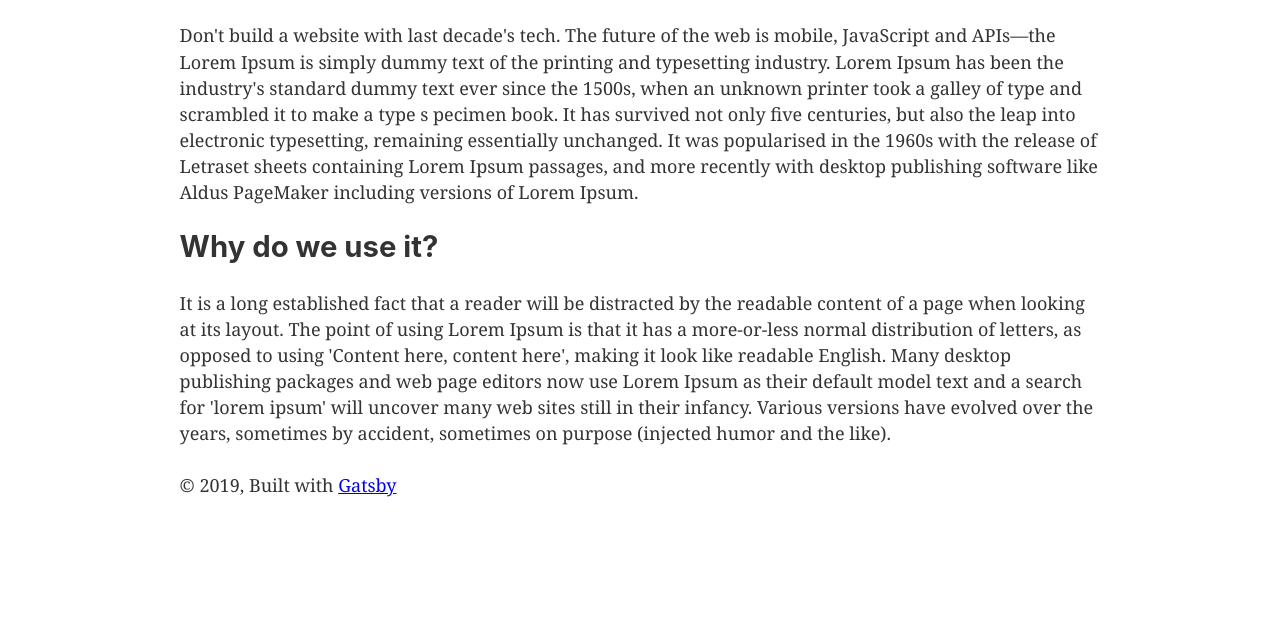
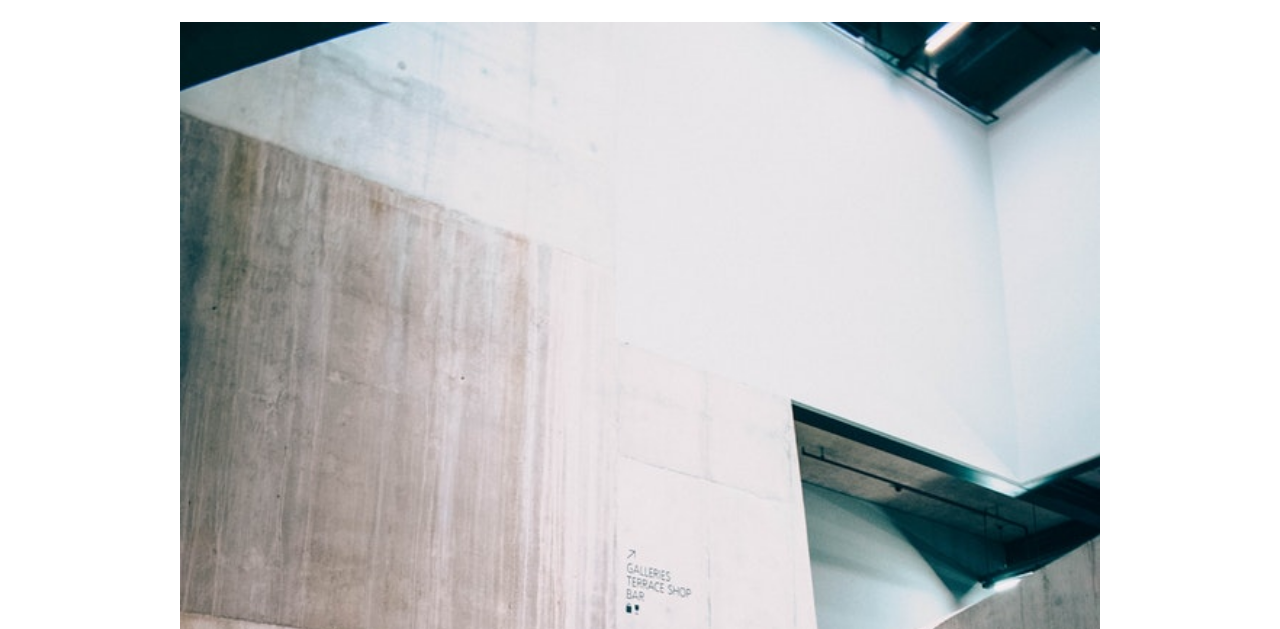
Before and after one commit to dreamsandcode/dreamsandcode.com, a Gatsby site: page /my-firstpost in a window 1280 px wide. Shown: the part 171-800 px from the top of the page. Built offline with nearby package versions, Linux system fonts and the light colour scheme; Gatsby itself is replaced by a stand-in of ours.

Commit message:
Images displaying but need resizing

```diff
--- a/src/pages/my-firstpost/index.md
+++ b/src/pages/my-firstpost/index.md
@@ -2,7 +2,7 @@
 title: "My first Blog post"
 description: This post is related to the gatsbyjs
 date: '2018-09-26'
-image: ''
+image: 'climbing-stairs.jpg'
 ---
 
 Don't build a website with last decade's tech. The future of the web is mobile,
--- a/src/templates/blog-post.js
+++ b/src/templates/blog-post.js
@@ -1,5 +1,6 @@
 import React from 'react'
 import Layout from '../components/layout'
+import Img from 'gatsby-image';
 import { graphql } from 'gatsby'
 
 function BlogPost(props) {
@@ -9,6 +10,7 @@ function BlogPost(props) {
         <Layout>
             <div>
                 <h1>{title}</h1>
+                <Img fluid={post.frontmatter.image.childImageSharp.fluid} />
                 <div dangerouslySetInnerHTML={{ __html: post.html }} />
             </div>
         </Layout>
@@ -23,6 +25,17 @@ export const query = graphql`
        frontmatter {
         title
         description
+        image {
+          childImageSharp {
+            resize(width: 1500, height: 1500) {
+              src
+            }
+            fluid(maxWidth: 786) {
+              ...GatsbyImageSharpFluid
+            }
+          }
+       }
        }
    }
-}`
+}
+`
```
Also changed, not shown: src/pages/my-firstpost/climbing-stairs.jpg (added).
